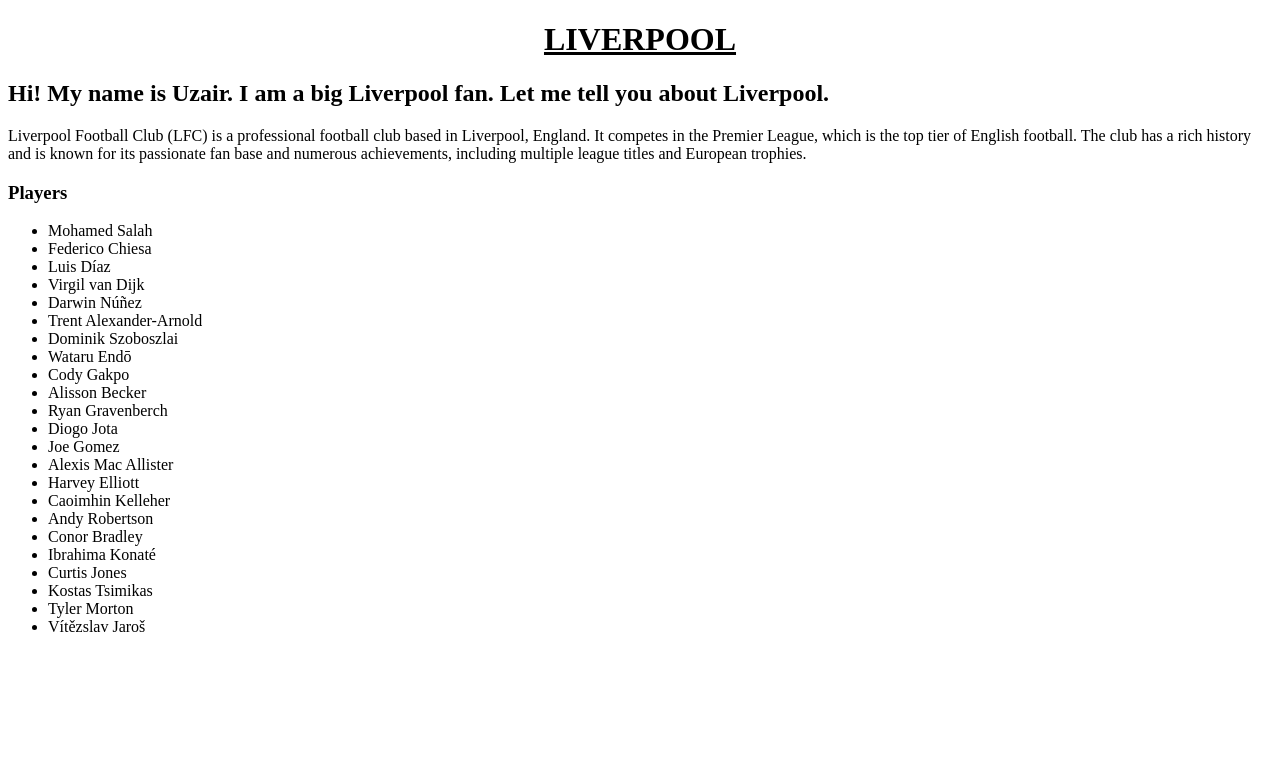
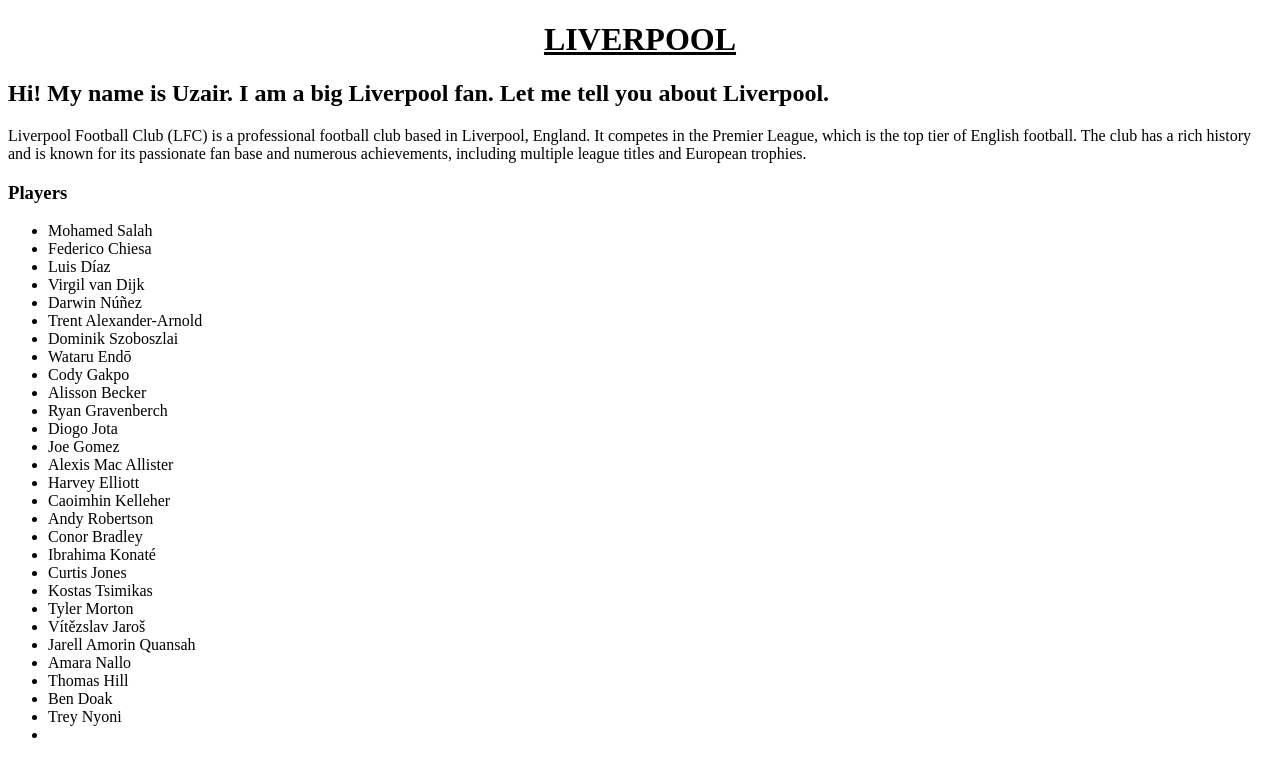
Before and after one commit to UzairHarunani/liv, a plain HTML site: page index.html in a window 1280 px wide. Drawn offline with Linux system fonts and the light colour scheme.

Commit message:
add other players

```diff
--- a/index.html
+++ b/index.html
@@ -39,6 +39,12 @@
           <li>Kostas Tsimikas</li>
           <li>Tyler Morton</li>
           <li>Vítězslav Jaroš</li>
+          <li>Jarell Amorin Quansah</li>
+          <li>Amara Nallo</li>
+          <li>Thomas Hill</li>
+          <li>Ben Doak</li>
+          <li>Trey Nyoni</li>
+          <li></li>
         </ul>
     </body>
   </html>
```
